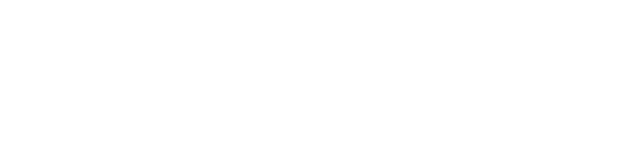
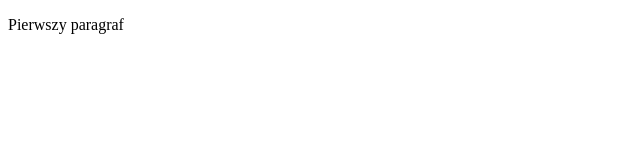
Before and after one commit to worldeditt/gitjestgit, a plain HTML site: page index.html in a window 1280 px wide. Shown: the whole page, without its empty margins (0-640 px from the left). Drawn offline with Linux system fonts and the light colour scheme.

Commit message:
init-dodany tekst w paragrafie

```diff
--- a/index.html
+++ b/index.html
@@ -7,6 +7,6 @@
     <title>Document</title>
 </head>
 <body>
-    <p></p>
+    <p>Pierwszy paragraf</p>
 </body>
 </html>
```
